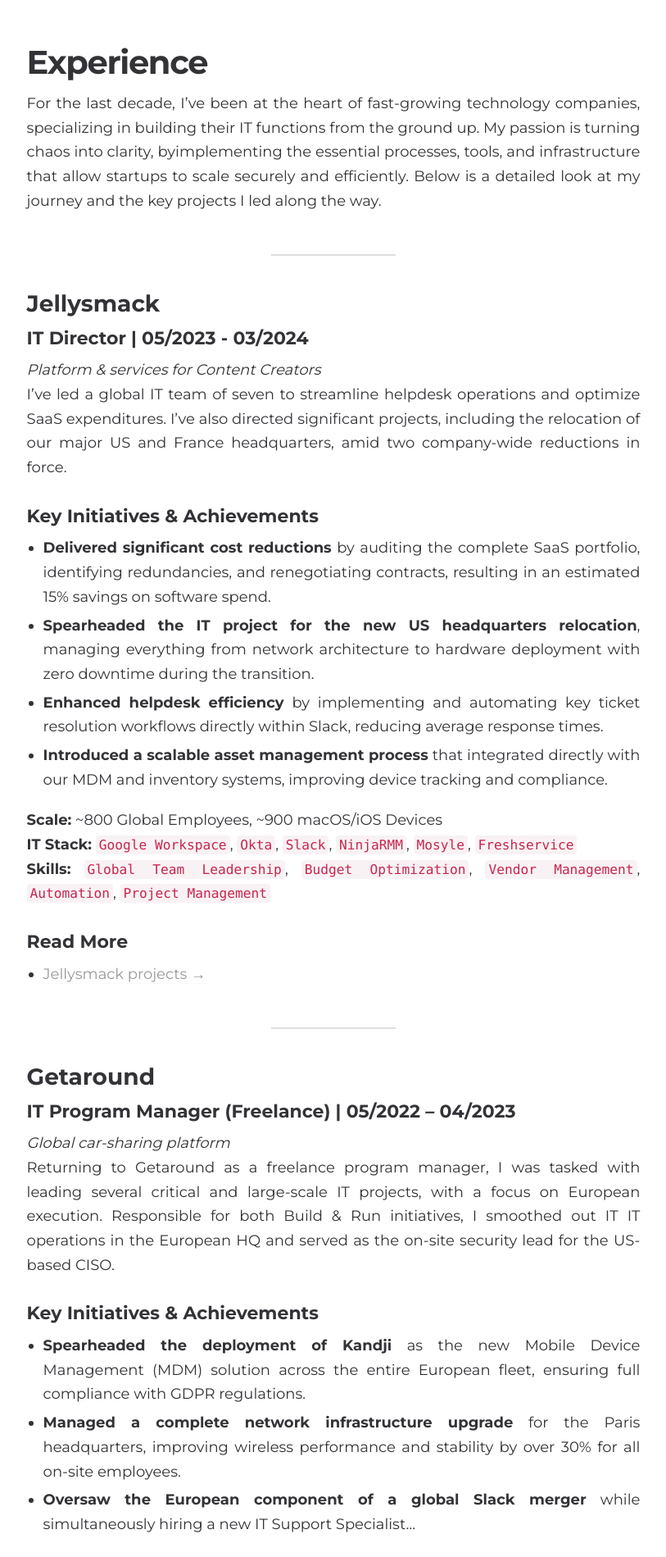
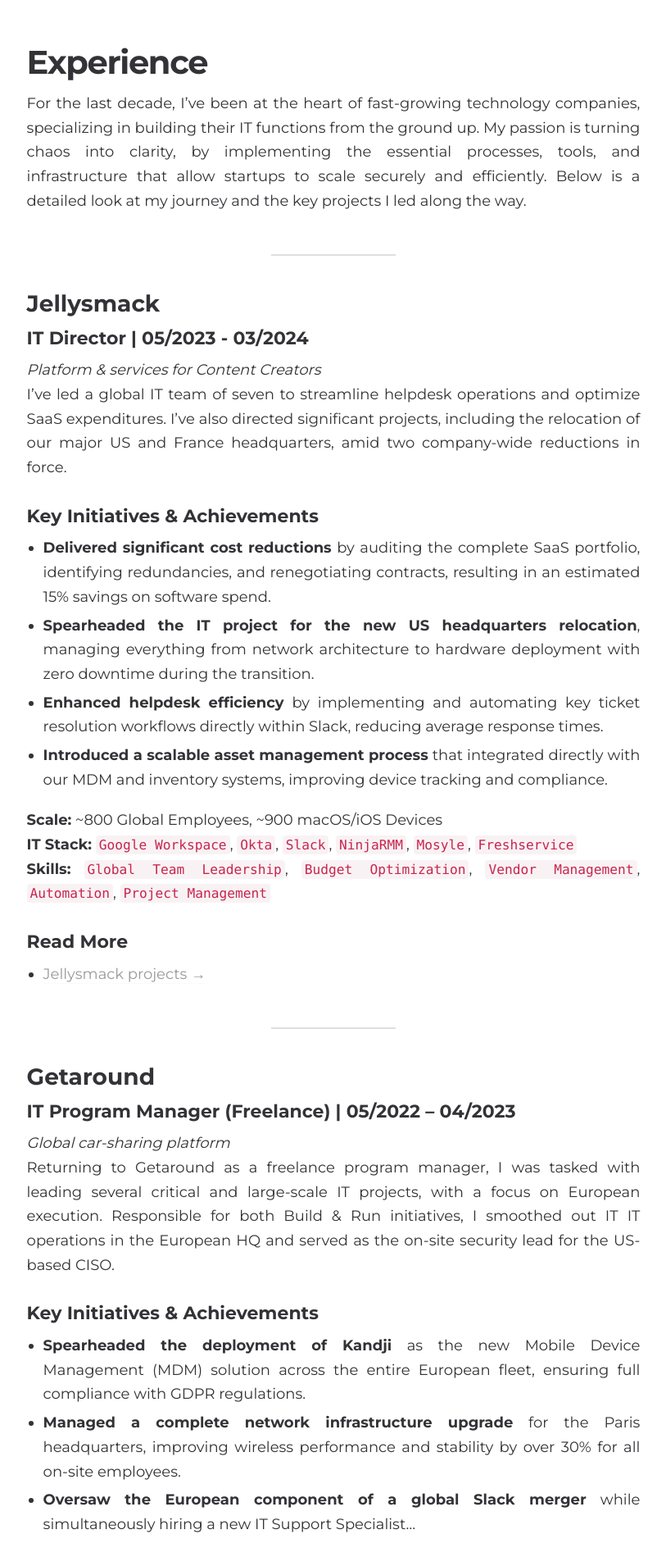
Before and after one commit to HichemBM/hichembm.github.io, a Jekyll site: the page built from experience.md, in a window 1280 px wide. Shown: the part 460-2359 px from the top of the page at 82% size, without its empty margins (233-1046 px from the left). Built offline with Jekyll 4.4.1, drawn with Linux system fonts in a browser that asks for light colours.

Commit message:
Update experience.md
corrected typo

```diff
--- a/experience.md
+++ b/experience.md
@@ -6,7 +6,7 @@
 desc: A showcase of my IT journey, from building foundational systems at early-stage startups to navigating complex, post-acquisition integrations.
 
 ---
-For the last decade, I've been at the heart of fast-growing technology companies, specializing in building their IT functions from the ground up. My passion is turning chaos into clarity, byimplementing the essential processes, tools, and infrastructure that allow startups to scale securely and efficiently. Below is a detailed look at my journey and the key projects I led along the way.
+For the last decade, I've been at the heart of fast-growing technology companies, specializing in building their IT functions from the ground up. My passion is turning chaos into clarity, by implementing the essential processes, tools, and infrastructure that allow startups to scale securely and efficiently. Below is a detailed look at my journey and the key projects I led along the way.
 
 ***
 
```
